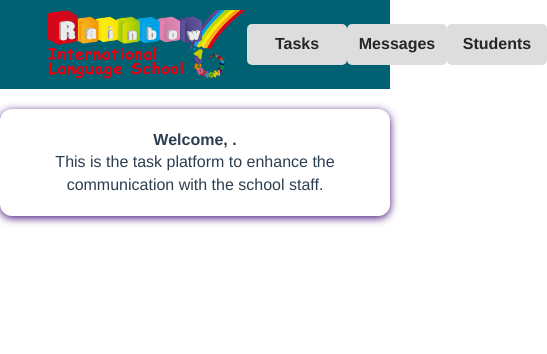
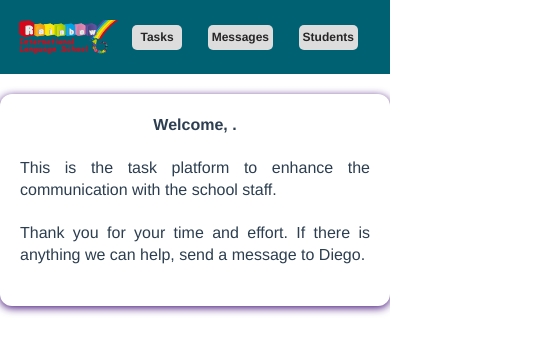
Before and after one commit to Diego-Bittencourt/task_management, a Vue app: page / in a window 390 px wide. Both pictures are taken after typing "name@example.com", "Sample123" into the empty fields and a click on the button "Login". Shown: the top 354 px of the page, 547 px wide, since content can reach past the window. Built offline with nearby package versions, Linux system fonts and the light colour scheme; no server answers.

Commit message:
implement responsiveness

```diff
--- a/src/components/UI/BaseButton.vue
+++ b/src/components/UI/BaseButton.vue
@@ -56,4 +56,13 @@ a:hover {
   border-color: #06013f;
   background-color: #999;
 }
+
+@media screen and (max-width: 500px) {
+  button,
+  a {
+    font-size: 1.2rem;
+    padding: 0.2rem;
+    min-width: 50px;
+  }
+}
 </style>
--- a/src/components/layout/TheHeader.vue
+++ b/src/components/layout/TheHeader.vue
@@ -54,4 +54,17 @@ ul {
     max-width: 400px;
     justify-self: flex-end;
 }
+
+@media screen and (max-width: 500px) {
+  nav {
+    width: 95%;
+    flex-wrap: wrap;
+  }
+
+  img {
+    margin: 1rem auto;
+    width: 100px;
+  }
+
+}
 </style>
--- a/src/components/students/StudentsList.vue
+++ b/src/components/students/StudentsList.vue
@@ -87,4 +87,20 @@ input:focus {
   border-color: #0000ff77;
   outline: none;
 }
+
+@media screen and (max-width: 500px) {
+  th,
+  td {
+    padding: 0.1rem;
+    font-size: 1.2rem;
+  }
+}
+
+@media screen and (max-width: 350px) {
+  th,
+  td {
+    padding: 0.1rem;
+    font-size: 1rem;
+  }
+}
 </style>
--- a/src/pages/LandingPage.vue
+++ b/src/pages/LandingPage.vue
@@ -7,6 +7,7 @@
     This is the task platform to enhance the communication with the school
     staff.
   </p>
+  <p>Thank you for your time and effort. If there is anything we can help, send a message to Diego.</p>
   </div>
   </base-card>
 
@@ -40,3 +41,11 @@ export default {
   }
 };
 </script>
+
+<style scoped>
+p {
+  margin: 2rem auto;
+  text-align: justify;
+}
+
+</style>
--- a/src/pages/students/StudentsInfo.vue
+++ b/src/pages/students/StudentsInfo.vue
@@ -44,4 +44,6 @@
 .route-leave-active {
   transition: all 0.3s ease-in;
 }
+
+
 </style>
--- a/src/pages/tasks/TaskList.vue
+++ b/src/pages/tasks/TaskList.vue
@@ -20,7 +20,7 @@
         @change-filter="setFilters"
       ></task-filter>
     </base-card>
-    <base-card v-if="!iTaskEmpty"
+    <base-card v-if="!iTaskEmpty && !isLoading"
       >Sorry, no tasks to show according your filters</base-card
     >
     <h1 v-if="isLoading">Loading...</h1>
--- a/src/store/modules/messages/actions.js
+++ b/src/store/modules/messages/actions.js
@@ -85,7 +85,6 @@ export default {
           users.push({userName: responseData[name].userName});
         }
 
-        console.log(users);
         context.commit("setAllUsers", users);
 
       }
```
